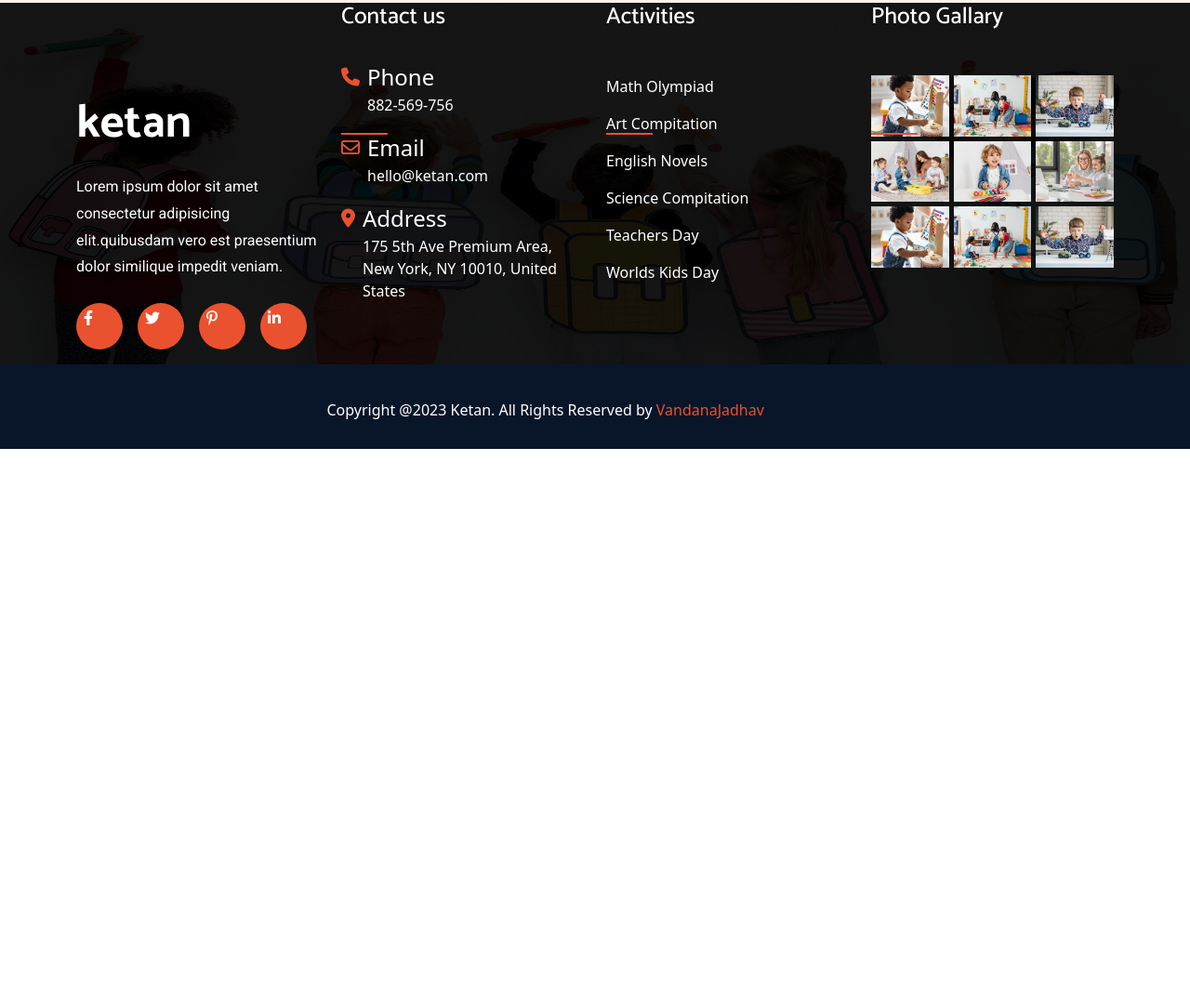
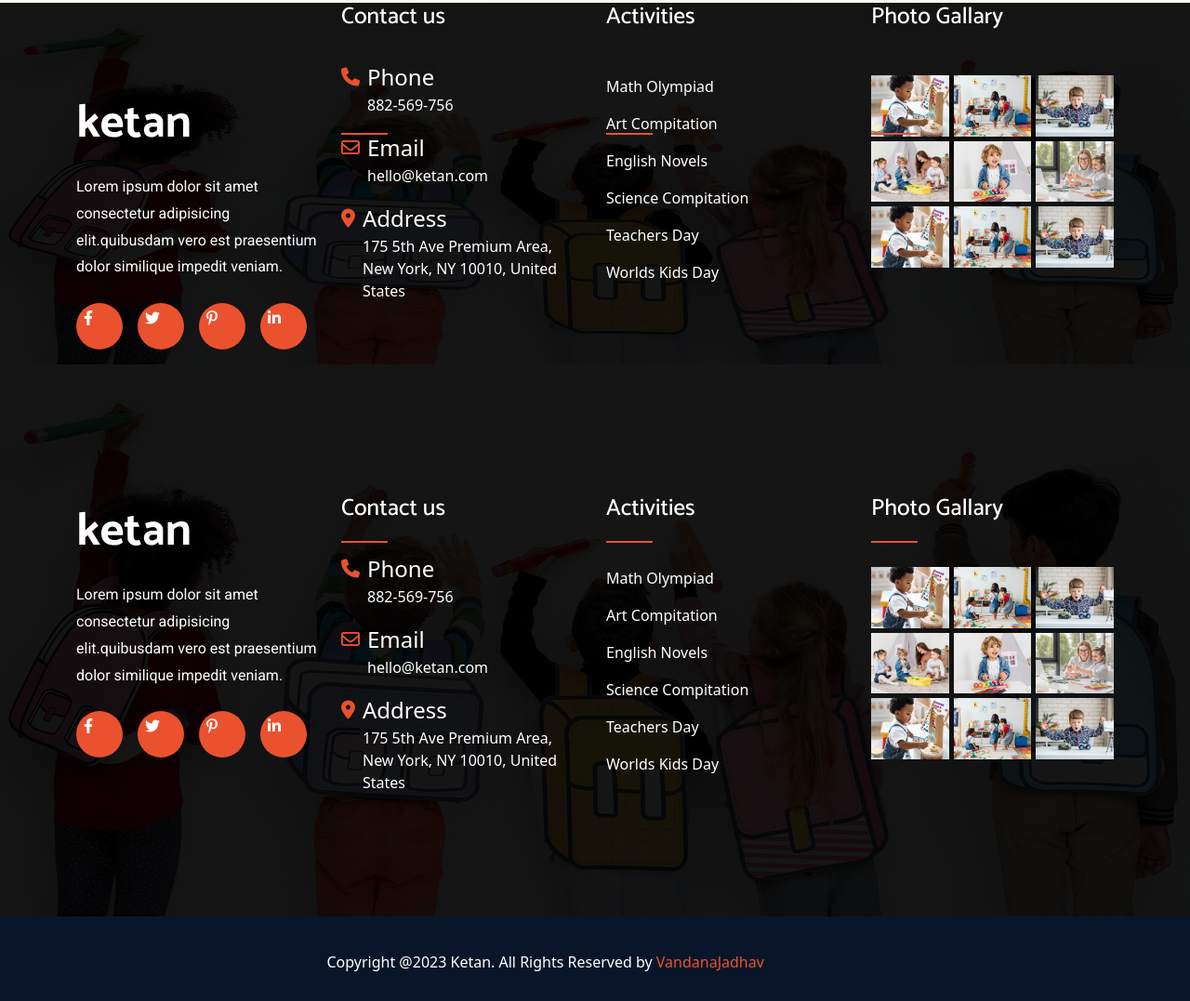
Before and after one commit to vandana181110/vandana181110-website6_ketan_Childcare-kids-school, a plain HTML site: page class.html in a window 1280 px wide. Shown: the part 1806-2883 px from the top of the page at 93% size. Before the commit the page ends 2289 px from the top, so only its background shows below. Drawn offline with nearby package versions, Linux system fonts and the light colour scheme.

Commit message:
responsive project

```diff
--- a/class.html
+++ b/class.html
@@ -444,6 +444,131 @@
         </div>
       </div>
     </div>
+</footer> <footer class="pt-80 pb-100">
+  <div class="container position-relative">
+    <div class="row text-white">
+      <div class="col-lg-3 col-sm-6">
+        <h2 class="text-white pt-100 fw-bold pb-3">
+          <a href="index.html" class="text-white text-decoration-none">ketan</a>
+        </h2>
+        <p class="text-white">Lorem ipsum dolor sit amet consectetur adipisicing elit.quibusdam vero est praesentium
+          dolor similique impedit veniam.</p>
+        <div class="social-media mt-4">
+          <ul class="list-unstyled d-flex">
+            <li>
+              <i class="fa-brands fa-facebook-f me-3 bg-orange p-2  rounded-circle text-white"></i>
+            </li>
+            <li>
+              <i class="fa-brands fa-twitter me-3 text-white bg-orange p-2  rounded-circle"></i>
+            </li>
+            <li>
+              <i class="fa-brands fa-pinterest-p me-3 bg-orange p-2 rounded-circle text-white"></i>
+            </li>
+            <li>
+              <i class="fa-brands fa-linkedin-in text-white bg-orange p-2 rounded-circle"></i>
+            </li>
+          </ul>
+        </div>
+      </div>
+      <div class="footdiv col-lg-3 col-sm-6 pt-90">
+        <div class="single-class pb-3">
+          <h3>Contact us</h3>
+          <ul class="list-unstyled pt-4 ">
+            <li class="d-flex mb-3 ">
+              <i class="fa-solid fa-phone fw-bold pt-2 fs-5 text-orange"></i>
+              <div class="ms-2">
+                <span class="contact d-block fs-4 fw-4">Phone</span>
+                <a href="javascript:void() "
+                  class="text-white fs-6 text-decoration-none cont position-relative ">882-569-756</a>
+              </div>
+            </li>
+            <li class="d-flex mb-3">
+              <i class="fa-regular fa-envelope pt-2 fs-5 text-orange"></i>
+              <div class="ms-2">
+                <span class="contact d-block fs-4 fw-4">Email</span>
+                <a href="javascript:void() "
+                  class="text-white fs-6 text-decoration-none cont position-relative">hello@ketan.com</a>
+              </div>
+            </li>
+            <li class="d-flex mb-3">
+              <i class="fa-solid fa-location-dot pt-2 fs-5 text-orange"></i>
+              <div class="ms-2">
+                <span class="d-block fs-4 fw-4">Address</span>
+                <a href="javascript:void() " class="text-white fs-6 text-decoration-none">175 5th Ave Premium Area,
+                  New York, NY 10010, United States</a>
+              </div>
+            </li>
+          </ul>
+        </div>
+      </div>
+      <div class="footdiv col-lg-3 col-sm-6 pt-90">
+        <div class="single-class pb-3">
+          <h3>Activities</h3>
+          <ul class="list-unstyled mt-5 activiti-list position-relative">
+            <li class="mt-3">
+              <a href="javascript:void()" class="text-decoration-none text-white mt-4 position-relative cont">Math
+                Olympiad</a>
+            </li>
+            <li class="mt-3">
+              <a href="javascript:void()" class="text-decoration-none text-white mt-4 position-relative cont">Art
+                Compitation</a>
+            </li>
+            <li class="mt-3">
+              <a href="javascript:void()" class="text-decoration-none text-white mt-4 position-relative cont">English
+                Novels</a>
+            </li>
+            <li class="mt-3">
+              <a href="javascript:void()" class="text-decoration-none text-white mt-4 position-relative cont">Science
+                Compitation</a>
+            </li>
+            <li class="mt-3">
+              <a href="javascript:void()" class="text-decoration-none text-white mt-4 position-relative cont">Teachers
+                Day</a>
+            </li>
+            <li class="mt-3">
+              <a href="javascript:void()" class="text-decoration-none text-white mt-4 position-relative cont">Worlds
+                Kids Day</a>
+            </li>
+          </ul>
+        </div>
+      </div>
+      <div class="footdiv col-lg-3 col-sm-6 pt-90">
+        <div class="single-class pb-3">
+          <h3>Photo Gallary</h3>
+          <div>
+            <div class="photo-container mt-5">
+              <div class="item1 overflow-hidden " id="Item">
+                <img src="./assets/img/footer-gallery-1.jpg" alt="">
+              </div>
+              <div class="item2 overflow-hidden" id="Item">
+                <img src="./assets/img/footer-gallery-2.jpg" alt="">
+              </div>
+              <div class="item3 overflow-hidden" id="Item">
+                <img src="./assets/img/footer-gallery-3.jpg" alt="">
+              </div>
+              <div class="item4 overflow-hidden" id="Item">
+                <img src="./assets/img/footer-gallery-4.jpg" alt="">
+              </div>
+              <div class="item5 overflow-hidden" id="Item">
+                <img src="./assets/img/footer-gallery-5.jpg" alt="">
+              </div>
+              <div class="item6 overflow-hidden" id="Item">
+                <img src="./assets/img/footer-gallery-6.jpg" alt="">
+              </div>
+              <div class="item7 overflow-hidden" id="Item">
+                <img src="./assets/img/footer-gallery-1.jpg" alt="">
+              </div>
+              <div class="item8 overflow-hidden" id="Item">
+                <img src="./assets/img/footer-gallery-2.jpg" alt="">
+              </div>
+              <div class="item9 overflow-hidden" id="Item">
+                <img src="./assets/img/footer-gallery-3.jpg" alt="">
+              </div>
+            </div>
+          </div>
+        </div>
+      </div>
+    </div>
 </footer>
 <!-- /footer section end -->
 
```
Also changed, not shown: about.html (+4 -4 lines), blog.html (+4 -4 lines), classdetail.html (+4 -4 lines), contact.html (+4 -4 lines), event.html (+4 -4 lines), teacher.html (+4 -4 lines).
